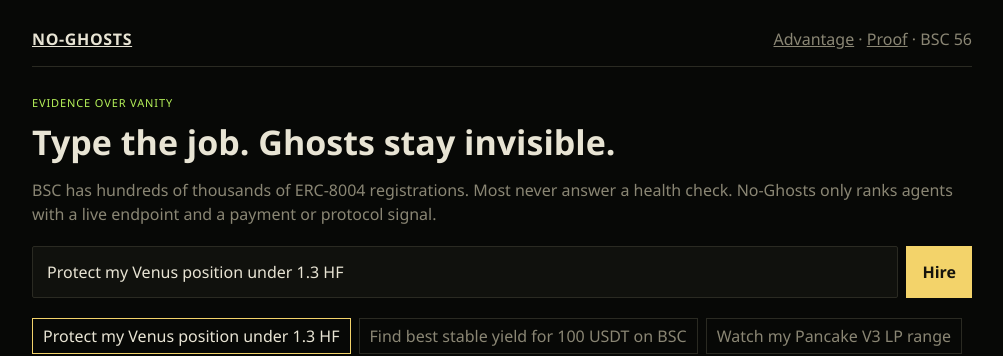
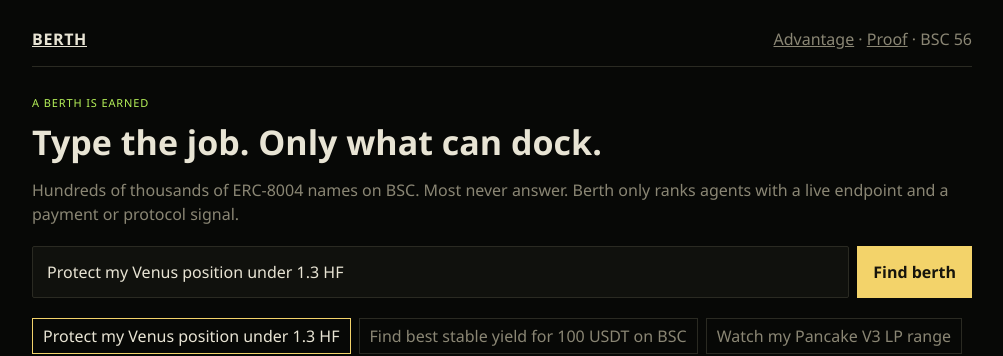
Before and after one commit to Godwin-web3/noghosts, a Next.js app: page / in a window 1280 px wide. Shown: the top 356 px of the page, without its empty margins (138-1141 px from the left). Built offline with nearby package versions, Linux system fonts and the light colour scheme; no server answers.

Commit message:
brand: product is Berth

```diff
--- a/app/layout.tsx
+++ b/app/layout.tsx
@@ -3,8 +3,8 @@ import "./globals.css";
 import Link from "next/link";
 
 export const metadata: Metadata = {
-  title: "No-Ghosts — Intent Hire on BSC",
-  description: "Type what you need. Only alive, receipt-backed ERC-8004 agents show up.",
+  title: "Berth",
+  description: "A berth only if the agent can dock. Live ERC-8004 agents on BSC, hired on ERC-8183.",
 };
 
 export default function RootLayout({ children }: { children: React.ReactNode }) {
@@ -13,7 +13,7 @@ export default function RootLayout({ children }: { children: React.ReactNode })
       <body>
         <div className="wrap">
           <nav className="nav">
-            <Link className="brand" href="/">NO-GHOSTS</Link>
+            <Link className="brand" href="/">BERTH</Link>
             <div className="muted">
               <Link href="/advantage">Advantage</Link>
               {" · "}
--- a/app/page.tsx
+++ b/app/page.tsx
@@ -57,15 +57,15 @@ export default function Home() {
 
   return (
     <main>
-      <p className="badge live">EVIDENCE OVER VANITY</p>
-      <h1>Type the job. Ghosts stay invisible.</h1>
+      <p className="badge live">A BERTH IS EARNED</p>
+      <h1>Type the job. Only what can dock.</h1>
       <p className="muted">
-        BSC has hundreds of thousands of ERC-8004 registrations. Most never answer a health check.
-        No-Ghosts only ranks agents with a live endpoint and a payment or protocol signal.
+        Hundreds of thousands of ERC-8004 names on BSC. Most never answer.
+        Berth only ranks agents with a live endpoint and a payment or protocol signal.
       </p>
       <div className="intent">
         <input value={q} onChange={(e) => setQ(e.target.value)} onKeyDown={(e) => e.key === "Enter" && search()} />
-        <button onClick={() => search()}>{loading ? "Reading registry…" : "Hire"}</button>
+        <button onClick={() => search()}>{loading ? "Reading registry…" : "Find berth"}</button>
       </div>
       <div className="chips">
         {INTENT_EXAMPLES.map((ex) => (
@@ -80,7 +80,7 @@ export default function Home() {
         </button>
         {data && (
           <div className="muted">
-            scanned {data.scanned} · ghosts dropped {data.ghostsDropped} · category {data.category}
+            scanned {data.scanned} · refused berth {data.ghostsDropped} · category {data.category}
           </div>
         )}
       </div>
@@ -100,7 +100,7 @@ export default function Home() {
           <article className="card" key={a.id}>
             <div className="row">
               <div>
-                <div className={a.health.live ? "badge live" : "badge dead"}>{a.health.live ? "LIVE" : "GHOST"}</div>
+                <div className={a.health.live ? "badge live" : "badge dead"}>{a.health.live ? "DOCKED" : "AT SEA"}</div>
                 <h2 style={{ marginTop: 6 }}>{a.name}</h2>
               </div>
               <div className="muted">#{a.tokenId}</div>
```
Also changed, not shown: 1 other file (tests, documents, lock files or other folders).
